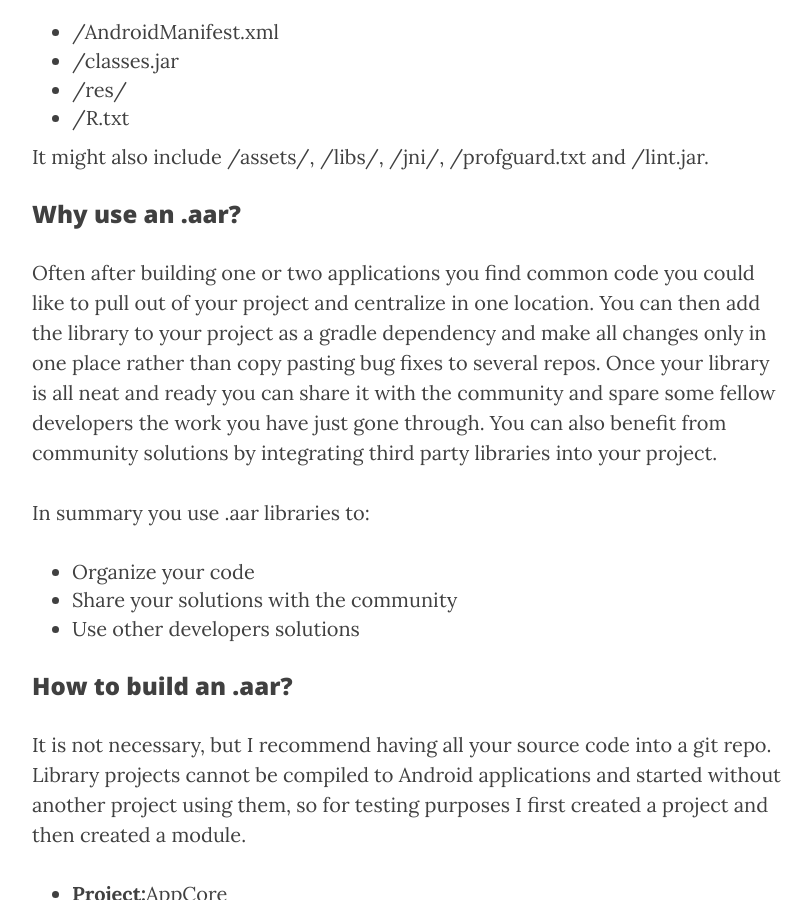
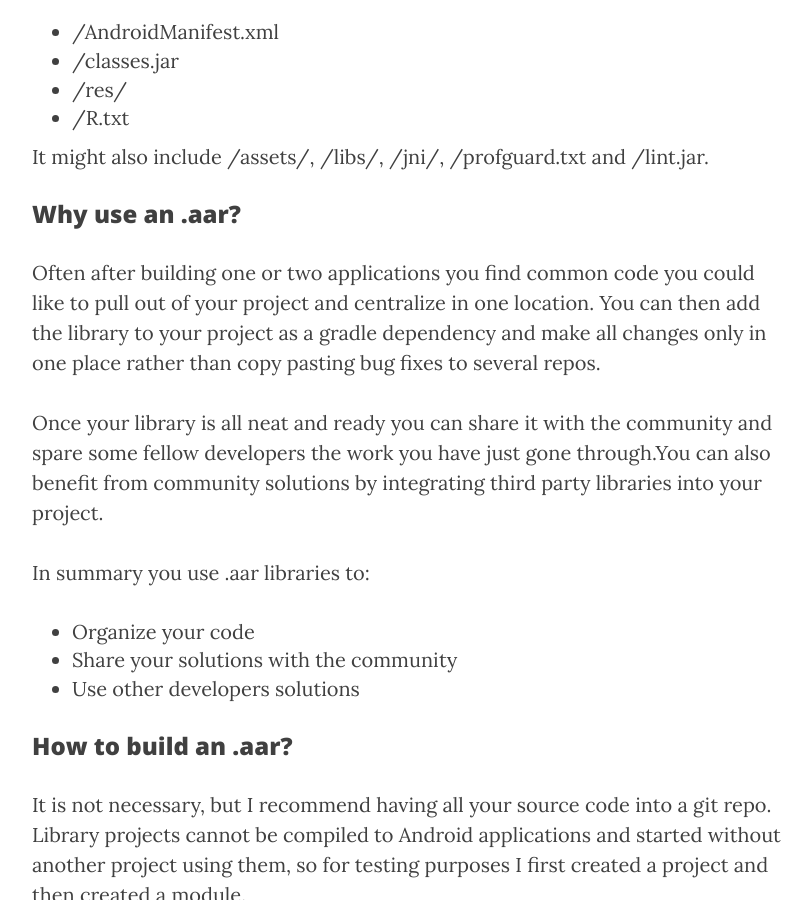
Before and after one commit to Zzivi/zzivi.github.io, a Jekyll site: the page built from _posts/2015-05-31-aar-library-android-studio-1.markdown, in a window 1280 px wide and 900 px high, scrolled down 734 px. Shown: the whole window, without its empty margins (233-1045 px from the left). Built offline with Jekyll 4.4.1, drawn with Linux system fonts in a browser that asks for light colours; nearby versions of some CDN libraries; comment, search, counter and statistics services are not loaded.

Commit message:
add some spaces and line breaks.

```diff
--- a/_posts/2015-05-31-aar-library-android-studio-1.markdown
+++ b/_posts/2015-05-31-aar-library-android-studio-1.markdown
@@ -23,8 +23,9 @@
 <h3>Why use an .aar?</h3>
 <p>
 Often after building one or two applications you find common code you could like to pull out of your project and centralize in one location. You can then add the library to your project as a gradle dependency and make all changes only in one place rather than copy pasting bug fixes to several repos.
-Once your library is all neat and ready you can share it with the community and spare some fellow developers the work you have just gone through.
-You can also benefit from community solutions by integrating third party libraries into your project.
+</p>
+<p>
+Once your library is all neat and ready you can share it with the community and spare some fellow developers the work you have just gone through.You can also benefit from community solutions by integrating third party libraries into your project.
 </p>
 <p>
 In summary you use .aar libraries to:
@@ -40,9 +41,9 @@
 It is not necessary, but I recommend having all your source code into a git repo.
 Library projects cannot be compiled to Android applications and started without another project using them, so for testing purposes I first created a project and then created a module.
 <ul>
-	<li><b>Project:</b>AppCore</li>
-	<li><b>Module Application:</b>app</li>
-	<li><b>Module Library:</b>apilibrary</li>
+	<li><b>Project:&nbsp;</b>AppCore</li>
+	<li><b>Module Application:&nbsp;</b>app</li>
+	<li><b>Module Library:&nbsp;</b>apilibrary</li>
 Within Android Studio (v1 and above) right click on your Project structure and choose the option "new module".
 </p>
 [SOURCE CODE](https://github.com/rliuzzi/apilibrary)
```
